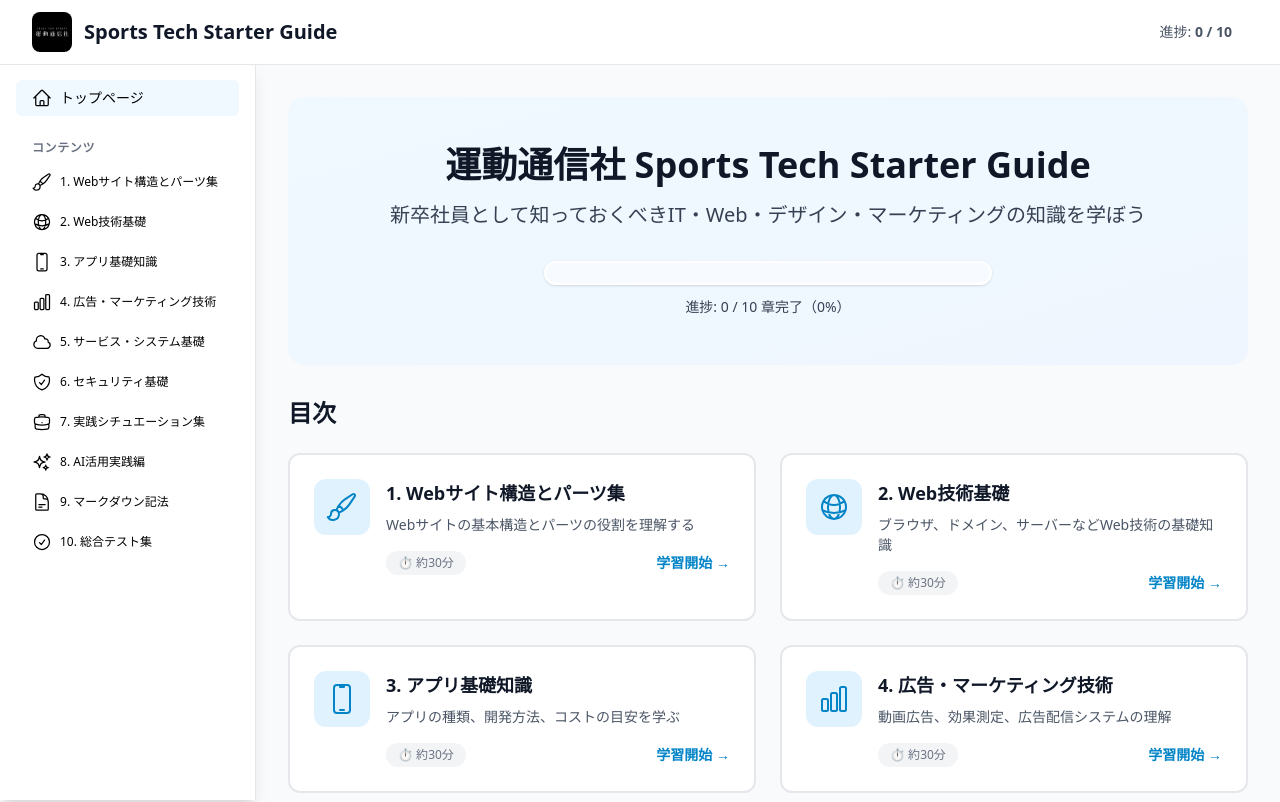
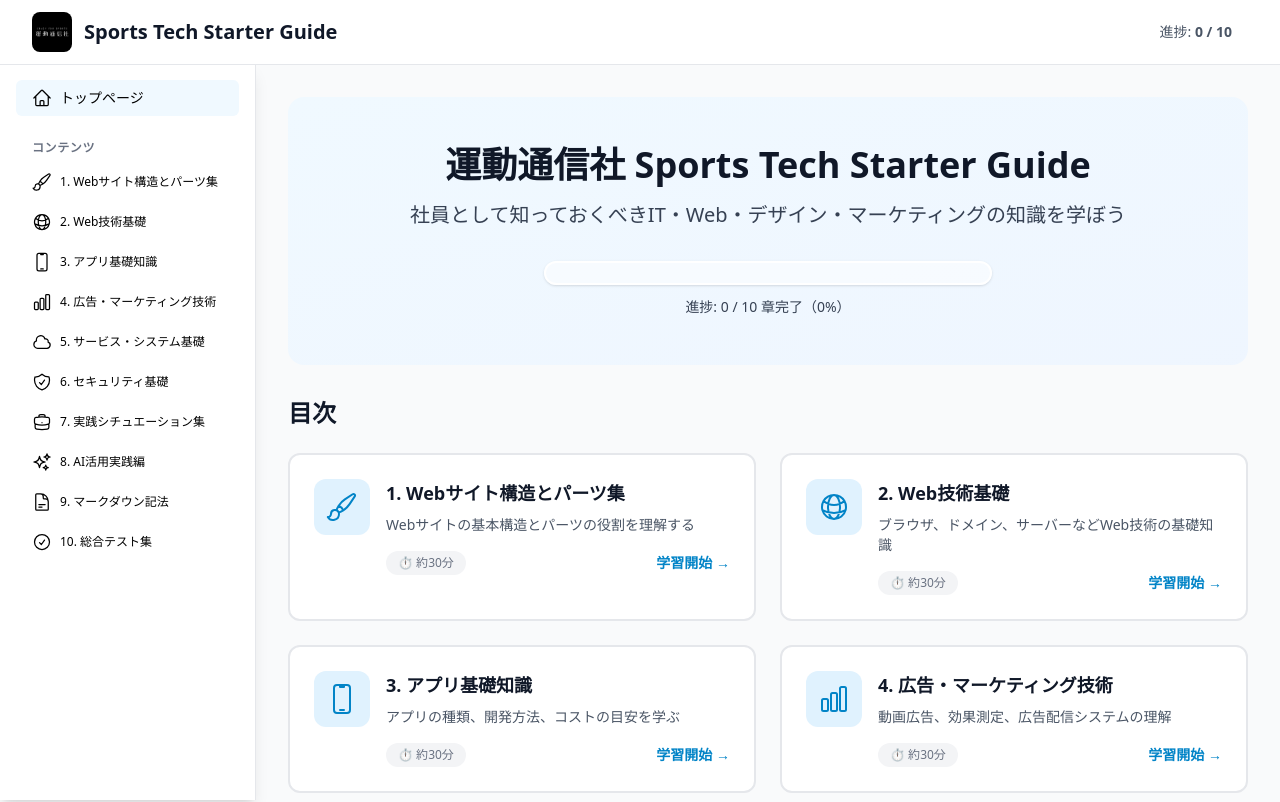
Before and after one commit to undotsushin/sports-tech-starter-guide, a Next.js app: page / in a window 1280 px wide. Shown: the top 802 px of the page. Built offline with nearby package versions, Linux system fonts and the light colour scheme.

Commit message:
Update text content - remove new graduate reference and emoji
🤖 Generated with [Claude Code](https://claude.com/claude-code)

Co-Authored-By: Claude <noreply@anthropic.com>

```diff
--- a/src/app/page.tsx
+++ b/src/app/page.tsx
@@ -121,7 +121,7 @@ export default function Home() {
           運動通信社 Sports Tech Starter Guide
         </h1>
         <p className="text-lg md:text-xl text-gray-700 mb-8 max-w-3xl mx-auto">
-          新卒社員として知っておくべきIT・Web・デザイン・マーケティングの知識を学ぼう
+          社員として知っておくべきIT・Web・デザイン・マーケティングの知識を学ぼう
         </p>
 
         {/* 進捗バー */}
--- a/src/components/HiddenContentCard.tsx
+++ b/src/components/HiddenContentCard.tsx
@@ -19,7 +19,7 @@ export default function HiddenContentCard() {
             運動通信社社員として更なる高みを目指すあなたへ。応用情報技術者試験レベルの難問30問があなたを待っています。
           </p>
           <span className="inline-block text-sm font-semibold text-red-600 bg-red-100 px-4 py-2 rounded-full">
-            🔥 鬼レベルに挑戦する →
+            鬼レベルに挑戦する →
           </span>
         </div>
       </div>
```
